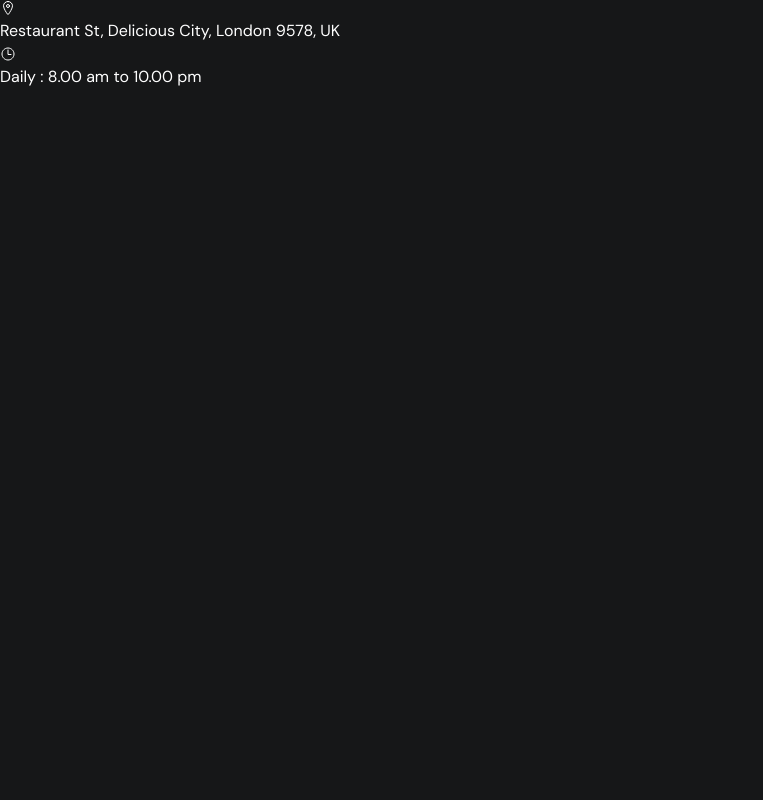
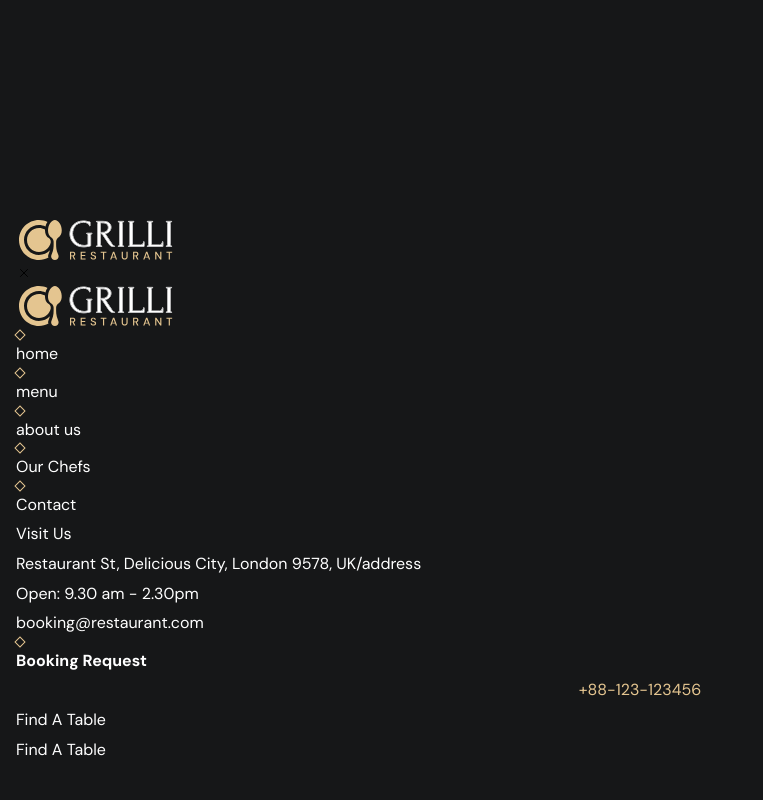
Before and after one commit to Aryanraval2030/Grilli-food-site, a plain HTML site: page index.html in a window 1280 px wide. Shown: the top 800 px of the page, without its empty margins (0-763 px from the left). Drawn offline with nearby package versions, Linux system fonts and the light colour scheme; a web font is replaced by a local one.

Commit message:
Grilli-restorent

```diff
--- a/assets/css/style.css
+++ b/assets/css/style.css
@@ -187,6 +187,46 @@ body.nav-active {
   background-color: var(--gold-crayola);
 }
 
+
+
+.container {
+  padding-inline: 16px;
+}
+.separator{
+  width: 8px;
+  height: 8px;
+   border: 1px solid var(--gold-crayola);
+   transform: rotate(45deg);
+}
+
+.contact-label{
+  font-weight: var(--weight-bold);
+}
+
+.contact-number{
+  color: var(--gold-crayola);
+  max-width: max-content;
+  margin-inline: auto;
+}
+.hover-underline{
+  position: relative;
+  max-width: max-content;
+}
+.hover-underline::after{
+  content:"";
+  position: absolute;
+  left: 0;
+  bottom: 0;
+  width: 100%;
+  height: 5px;
+  border-block: 1px solid var(--gold-crayola);
+  transform: scalex(0.2);
+  opacity: 0;
+  transition: var(--transition-2);
+}
+.hover-underline:
+
+
 .preload {
   position: fixed;
   top: 0;
@@ -202,18 +242,18 @@ body.nav-active {
 
 }
 
-.preload> * {
+.preload>* {
   transition: var(--transition-1);
 }
 
-.preload.loaded > * {
+.preload.loaded>* {
   opacity: 0;
 }
 
 
 .preload.loaded {
   transform: translateY(100%);
-    transition-delay: 550ms;
+  transition-delay: 550ms;
 
 }
 
@@ -241,8 +281,8 @@ body.nav-active {
 .preload .text {
   background-image: var(--loading-text-gradient);
   background-size: 500%;
-  font-size:calc(2rem + 3vw);
-  font-weight:  var(--weight-bold);
+  font-size: calc(2rem + 3vw);
+  font-weight: var(--weight-bold);
   line-height: 1em;
   text-transform: uppercase;
   letter-spacing: 16px;
@@ -258,7 +298,12 @@ body.nav-active {
   0% {
     background-position: 100%;
   }
+
   100% {
     background-position: 0%;
   }
 }
+
+.topbar {
+  display: none;
+}
--- a/index.html
+++ b/index.html
@@ -71,9 +71,129 @@
         </span>
       </div>
 
+      <a href="tel:+123456789" class="topbar-item">
+        <div class="icon">
+          <ion-icon name="time-outline" aria-hidden="true"></ion-icon>
+        </div>
+
+        <span class="span">+1 123 456 7890</span>
+      </a>
     </div>
+
+    <div class="separator"></div>
+
+    <a href="mailtobooking@restaurant.com" class="topbar-item">
+      <div class="icon">
+        <ion-icon name="mail-outline" aria-hidden="true"></ion-icon>
+      </div>
+
+      <span class="span">booking@restaurant.com</span>
+    </a>
+
   </div>
 
+
+
+
+
+  <header class="header" data-preload>
+
+    <div class="container">
+
+      <a href="" class="logo">
+        <img src="./assets/images/logo.svg" alt="Grilli-home" width="160" height="50">
+      </a>
+
+      <nav class="navbar" data-preload>
+        <button class="close-btn" aria-label="close menu" data-nav-toggler>
+          <ion-icon name="close-outline" aria-hidden="true"></ion-icon>
+        </button>
+
+        <a href="" class="logo">
+          <img src="./assets/images/logo.svg" alt="Grilli-home" width="160" height="50">
+        </a>
+
+
+        <ul class="navbar-list">
+
+          <li class="navbar-item">
+            <a href="#home" class="navbar-link hover-underline active">
+              <div class="separator"></div>
+              <span class="span">home</span>
+            </a>
+          </li>
+
+
+          <li class="navbar-item">
+            <a href="#menu" class="navbar-link hover-underline active">
+              <div class="separator"></div>
+              <span class="span">menu</span>
+            </a>
+          </li>
+
+          <li class="navbar-item">
+            <a href="#about" class="navbar-link hover-underline active">
+              <div class="separator"></div>
+              <span class="span">about us</span>
+            </a>
+          </li>
+
+
+          <li class="navbar-item">
+            <a href="#" class="navbar-link hover-underline active">
+              <div class="separator"></div>
+              <span class="span">Our Chefs</span>
+            </a>
+          </li>
+
+          <li class="navbar-item">
+            <a href="#Contact" class="navbar-link hover-underline active">
+              <div class="separator"></div>
+              <span class="span">Contact</span>
+            </a>
+          </li>
+        </ul>
+
+        <div class="text-center">
+          <p class="heading-1 navbar-title">Visit Us</p>
+
+          <address class="body-4">
+            Restaurant St, Delicious City, London 9578, UK/address
+          </address>
+          <p class="boy-4 navbar-text">
+            Open: 9.30 am - 2.30pm
+          </p>
+
+          <a href="mailto:booking@restaurant.com" class="sidebar-link">booking@restaurant.com</a>
+
+          <div class="separator"></div>
+
+          <p class="contact-label">Booking Request</p>
+
+          <a href="tel:+88-123-123456" class="body-1 contact-number hover-underline">+88-123-123456</a>
+        </div>
+      </nav>
+
+
+      <a href="#" class="btn-secondary">
+        <span class="text text-1">Find A Table</span>
+
+        <span class="text text-2" aria-hidden="true">Find A Table</span>
+      </a>
+
+      <button class="nav-open-btn" aria-label="open menu" data-nav-toggler>
+        <span class="line line-1"></span>
+        <span class="line line-2"></span>
+        <span class="line line-3"></span>
+      </button>
+
+      <div class="overlay" data-nav-toggler data-overlay>
+
+      </div>
+    </div>
+
+
+  </header>
 
   <script src="./assets/js/script.js"></script>
   <script type="module" src="https://unpkg.com/ionicons@5.5.2/dist/ionicons/ionicons.esm.js"></script>
```
